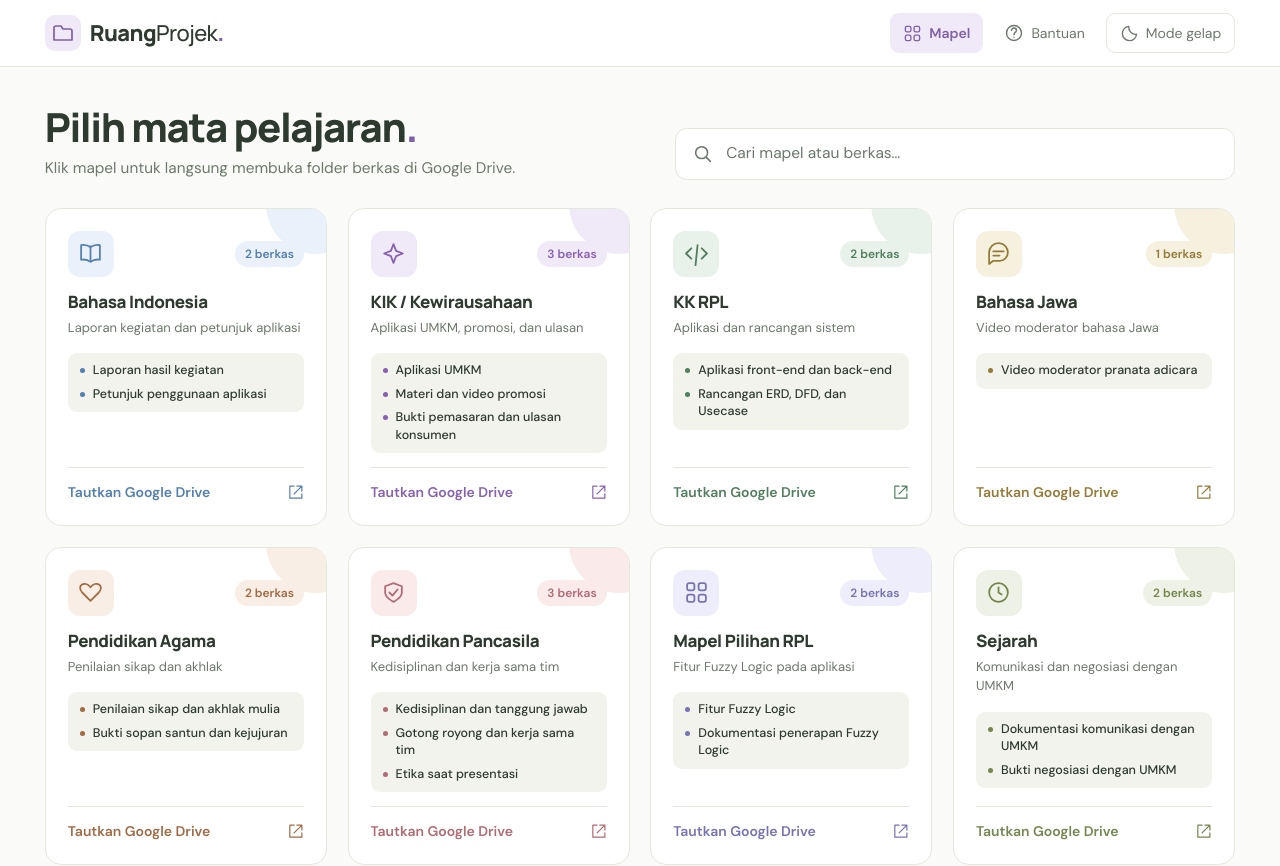
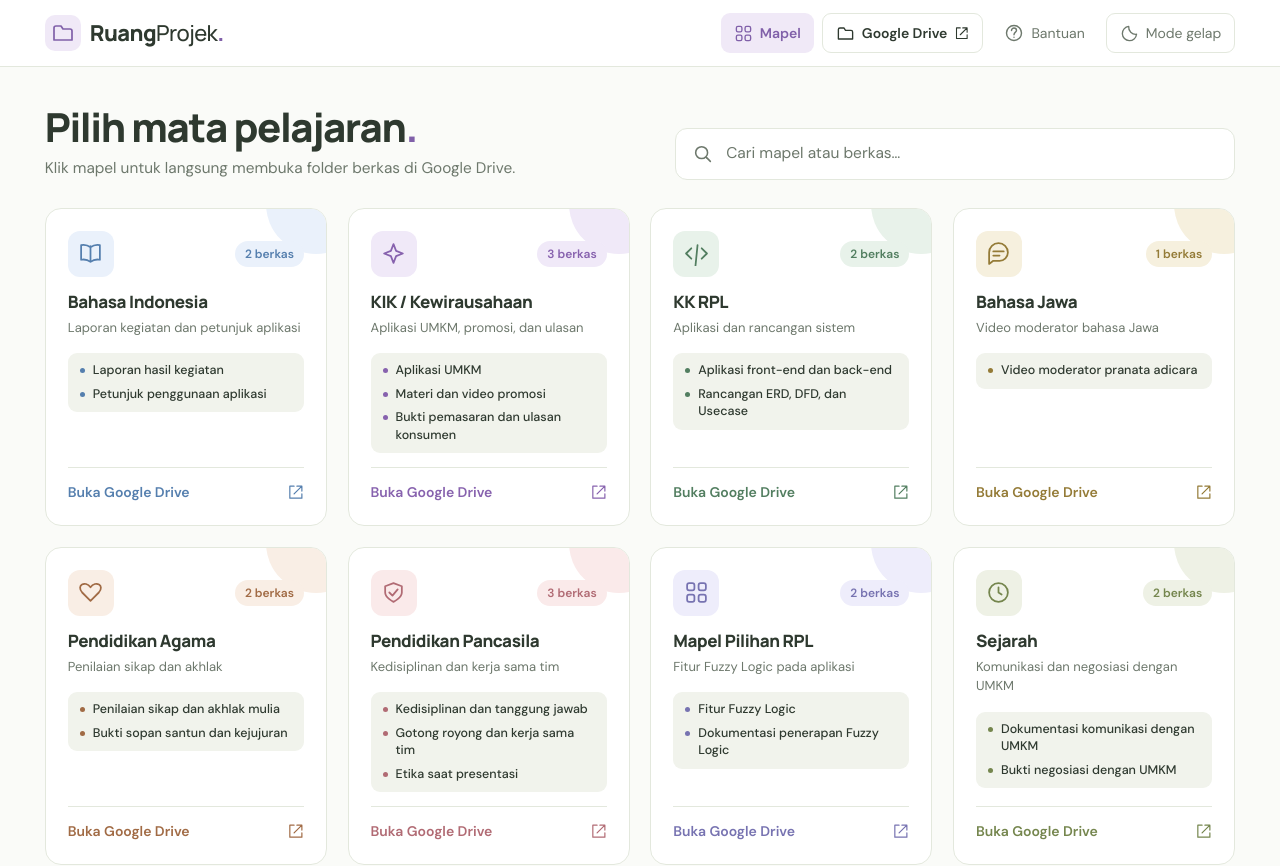
Before and after one commit to rania-n/ruang-projek, a React (Vite) app: page / in a window 1280 px wide. Shown: the top 866 px of the page. Built offline with nearby package versions, Linux system fonts and the light colour scheme.

Commit message:
feat: hubungkan Google Drive timdev3k dan perbaiki header saat zoom

```diff
--- a/src/App.tsx
+++ b/src/App.tsx
@@ -219,7 +219,8 @@ export type Subject = {
 // ============================================================================
 
 // 1. Tautan Folder Google Drive Utama (Jika punya 1 folder induk untuk semua mapel)
-export const MAIN_DRIVE_URL = "";
+export const MAIN_DRIVE_URL =
+  "https://drive.google.com/drive/folders/1Bahw909HaKD6v1bbQZ5PmHt_n-dPpjc7?usp=sharing";
 
 // 2. Tautan Folder Google Drive per Mata Pelajaran dari akun timdev3k@gmail.com
 export const DRIVE_LINKS: Record<string, string> = {
```
Also changed, not shown: src/index.css (+4 -7 lines).
